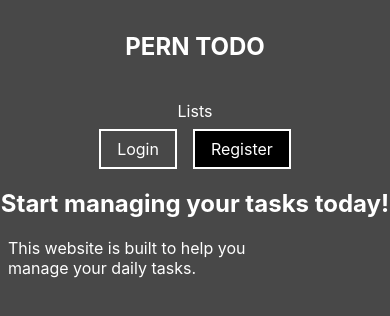
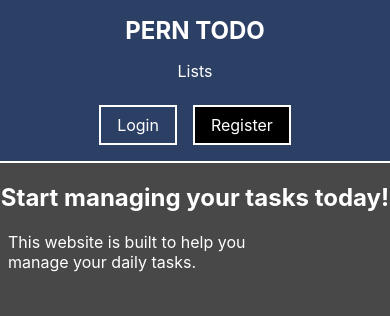
Before and after one commit to mcohen2000/pern-todo, a React (Create React App) app in the folder client/: page / in a window 390 px wide. Shown: the top 316 px of the page. Built offline with nearby package versions, Linux system fonts and the light colour scheme; no server answers.

Commit message:
Client: Added Navbar Wrapper + Styles

```diff
--- a/client/src/components/Navbar/Navbar.js
+++ b/client/src/components/Navbar/Navbar.js
@@ -6,6 +6,7 @@ const Navbar = () => {
     const { user, setUser } = useContext(UserContext);
     const navigate = useNavigate();
     return (
+        <div className="navWrapper">
             <nav>
                 <h1><Link to={'/'}>PERN TODO</Link></h1>
                 <div className="navLinks">
@@ -39,6 +40,7 @@ const Navbar = () => {
                     </div>
                 </div>
             </nav>
+        </div>
     );
 }
 
--- a/client/src/layouts/RootLayouts.scss
+++ b/client/src/layouts/RootLayouts.scss
@@ -9,6 +9,13 @@
     justify-content: flex-start;
     text-align: center;
     color: white;
+    .navWrapper{
+        display: flex;
+        justify-content: center;
+        align-self: center;
+        background-color: rgba(0, 52, 149, 0.384);
+        border-bottom: 2px solid white;
+        width: 100%;
         nav{
             width: 80%;
             display: flex;
@@ -71,10 +78,26 @@
             }
         }
     }
+}
 @media (max-width: 700px) {
+    .root-layout{
+        .navWrapper{
+            nav{
+
+                h1{
+                    margin: 1rem 0 .5rem 0;
+                }
+            }
+
+        }
+    }
     .navLinks{
         width: 100%;
         flex-direction: column;
+        margin: 0 0 1rem 0;
+        .userLinks{
+            margin: 1rem 0 0 0;
+        }
     }
 
 }
```
Lines whose indentation alone changed are shown as unchanged.
